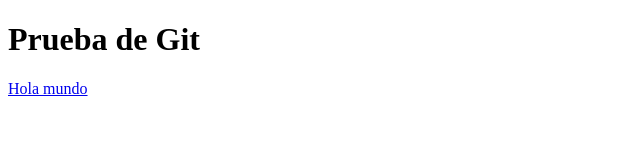
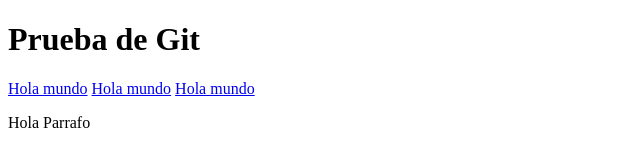
Before and after one commit to Automat4/git_course, a plain HTML site: page index.html in a window 1280 px wide. Shown: the whole page, without its empty margins (0-640 px from the left). Drawn offline with Linux system fonts and the light colour scheme.

Commit message:
agregando parrafo

```diff
--- a/app.js
+++ b/app.js
@@ -1 +1,2 @@
 alert("Hola Mundo");
+alert("Hola Mundo2");
--- a/index.html
+++ b/index.html
@@ -10,6 +10,9 @@
     <h1>Prueba de Git</h1>
     <div>
       <a href="#">Hola mundo</a>
+      <a href="#">Hola mundo</a>
+      <a href="#">Hola mundo</a>
+      <p>Hola Parrafo</p>
     </div>
   </body>
 </html>
```
